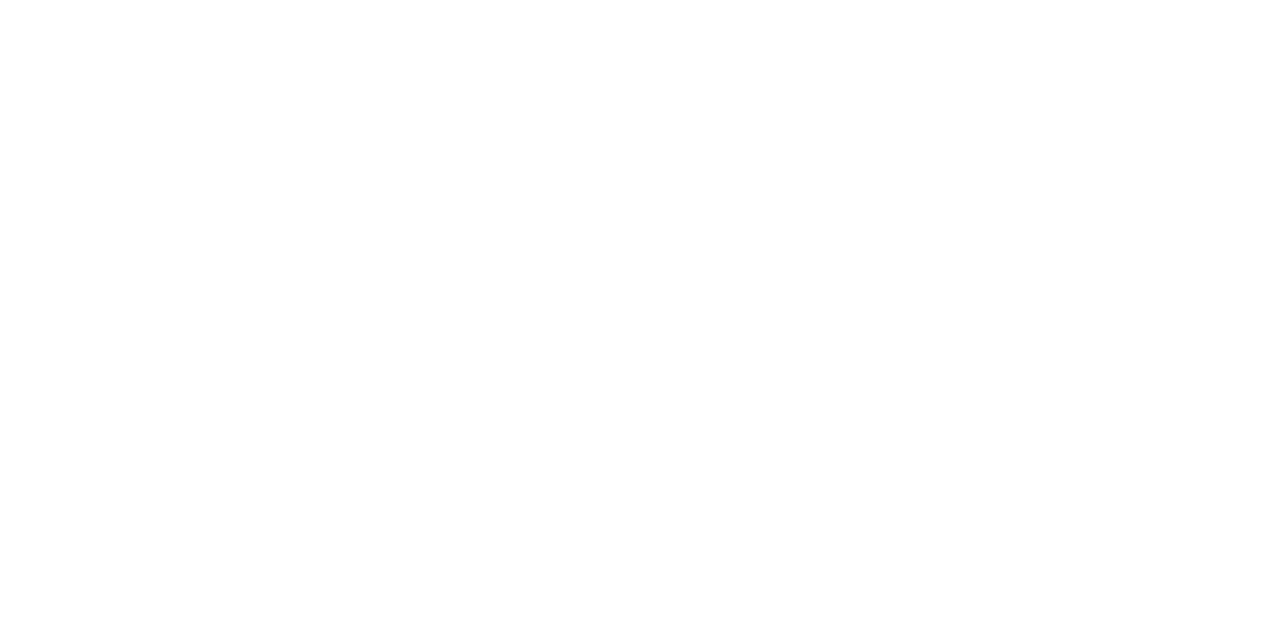
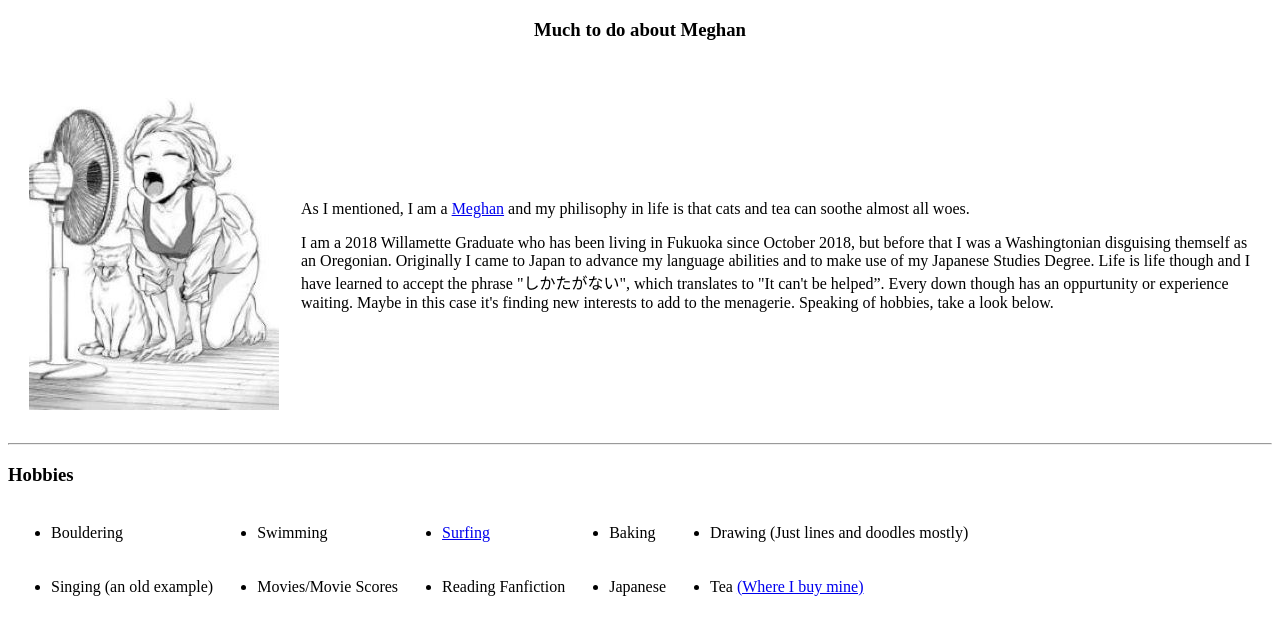
Before and after one commit to CurlySunflower/Web-Design-Practice, a plain HTML site: page Hobbies.html in a window 1280 px wide. Drawn offline with Linux system fonts and the light colour scheme.

Commit message:
Add files via upload

```diff
--- a/Hobbies.html
+++ b/Hobbies.html
@@ -1,10 +1,90 @@
 <!DOCTYPE html>
 <html lang="en" dir="ltr">
-  <head>
-    <meta charset="utf-8">
-    <title>My Hobbies</title>
-  </head>
-  <body>
 
-  </body>
+<head>
+  <meta charset="utf-8">
+  <title>Much to do about Meghan</title>
+</head>
+
+<body>
+  <h3><center>Much to do about Meghan
+  </center></h3>
+    <br>
+  <table cellspacing="20">
+    <tr>
+      <td><img src="girl.jpg" alt="Cat and Girl"></td>
+      <td>
+        <p> As I mentioned, I am a <a href="https://www.facebook.com/meghan.imogene">Meghan</a> and my philisophy in life is that cats and tea can soothe almost all woes.</p>
+        <p>I am a 2018 Willamette Graduate who has been living in Fukuoka since October 2018,
+          but before that I was a Washingtonian disguising themself as an Oregonian.
+          Originally I came to Japan to advance my language abilities
+          and to make use of my Japanese Studies Degree.
+          Life is life though and I have learned to accept the phrase "しかたがない",
+          which translates to "It can't be helped”.
+          Every down though has an oppurtunity or experience waiting.
+          Maybe in this case it's finding new interests to add to the menagerie. Speaking of hobbies, take a look below.</p>
+      </td>
+    </tr>
+  </table>
+  <hr>
+  <h3>Hobbies</h3>
+  <table>
+    <tr>
+      <td>
+        <ul>
+          <li>Bouldering</li>
+          <ul>
+      </td>
+      <td>
+        <ul>
+          <li>Swimming</li>
+          <ul>
+      </td>
+      <td>
+        <ul>
+          <li><a href="surfing.jpg">Surfing</a></li>
+          <ul>
+            </td>
+            <td>
+              <ul>
+                <li>Baking</li>
+                <ul>
+                  </td>
+                  <td>
+                    <ul>
+                      <li>Drawing (Just lines and doodles mostly)</li>
+                      <ul>
+                        </td>
+
+    </tr>
+    <tr>
+      <td>
+        <ul>
+          <li>Singing (an old example)</li>
+          <ul>
+      </td>
+      <td>
+        <ul>
+          <li>Movies/Movie Scores</li>
+          <ul>
+      </td>
+      <td>
+        <ul>
+          <li>Reading Fanfiction</li>
+          <ul>
+      </td>
+      <td><ul>
+        <li>Japanese</li>
+      </ul></td>
+      <td><ul>
+        <li>Tea <a href="https://us.palaisdesthes.com/en_us/">(Where I buy mine)</a></li>
+      </ul></td>
+    </tr>
+
+
+
+
+
+</body>
+
 </html>
```
Also changed, not shown: Doodle Central.html (added, +25 -0 lines), index.html (+42 -21 lines), cinderella.jpg (added), girl.jpg (added), oh Whale.jpg (added), 1 other file.
